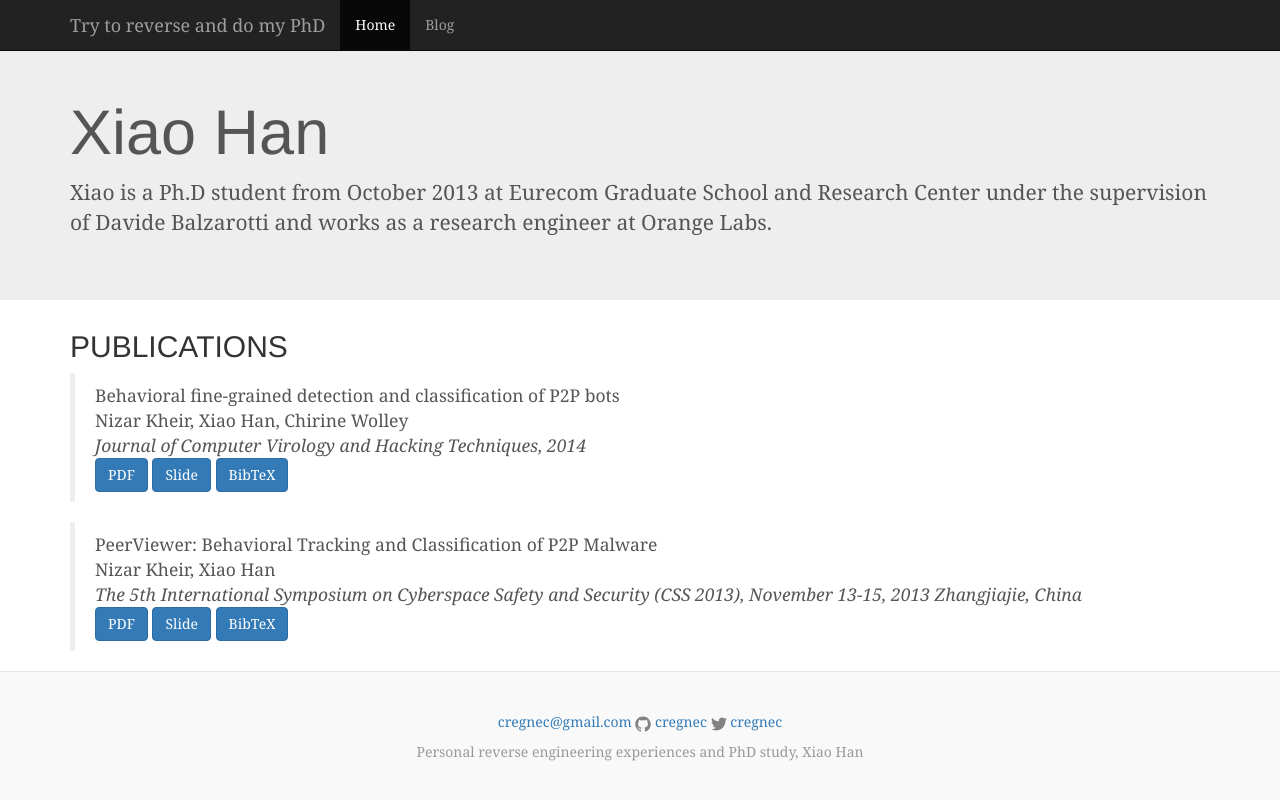
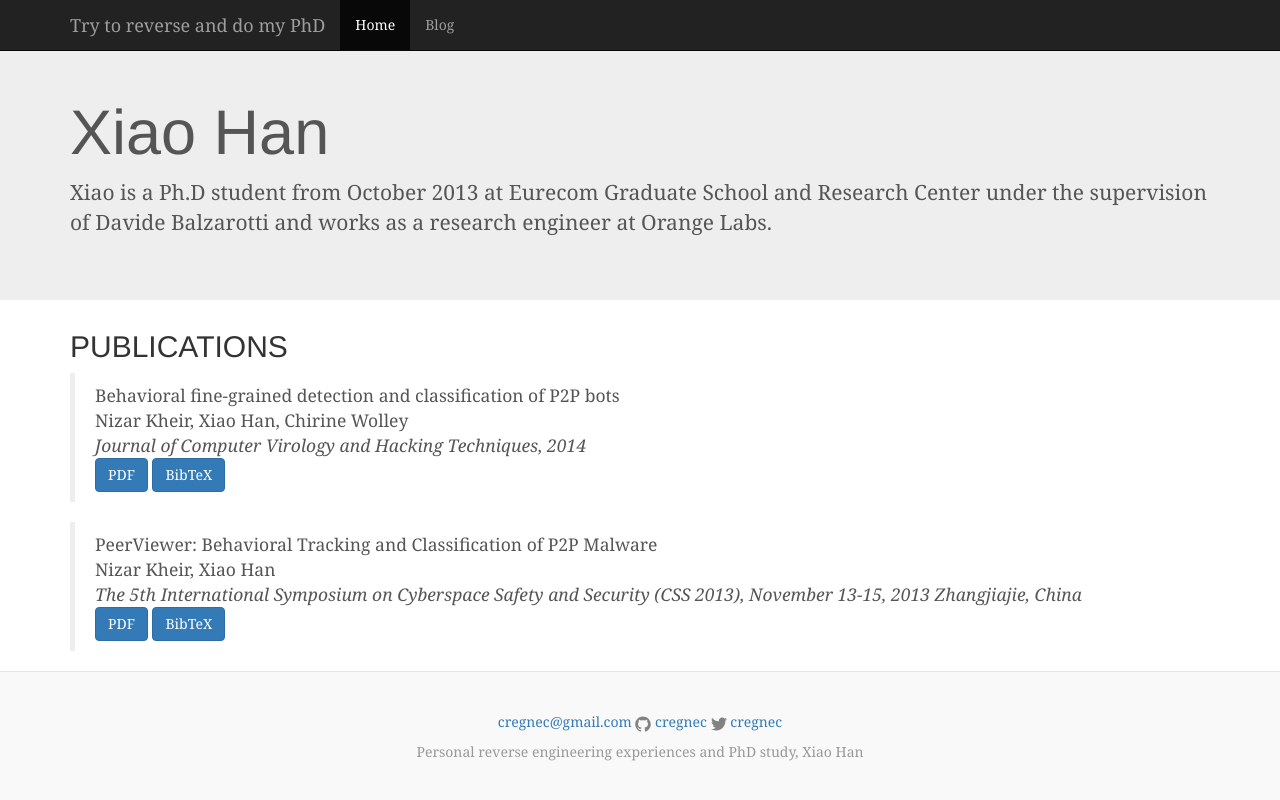
Before and after one commit to cregnec/cregnec.github.io, a Jekyll site: the page built from index.html, in a window 1280 px wide. Shown: the top 800 px of the page. Built offline with Jekyll 4.4.1, drawn with Linux system fonts in a browser that asks for light colours; nearby versions of some CDN libraries.

Commit message:
remove slide button

```diff
--- a/index.html
+++ b/index.html
@@ -21,7 +21,7 @@ layout: default
                 </em>
                 <div>
                     <button class="btn btn-mini btn-primary" type="button">PDF</button>
-                    <button class="btn btn-mini btn-primary" type="button">Slide</button>
+                    <!--<button class="btn btn-mini btn-primary" type="button">Slide</button>-->
                     <button class="btn btn-mini btn-primary" type="button">BibTeX</button>
 
                 </div>
@@ -37,7 +37,7 @@ layout: default
                 </em>
                 <div>
                     <button class="btn btn-mini btn-primary" type="button">PDF</button>
-                    <button class="btn btn-mini btn-primary" type="button">Slide</button>
+                    <!--<button class="btn btn-mini btn-primary" type="button">Slide</button>-->
                     <button class="btn btn-mini btn-primary" type="button">BibTeX</button>
 
                 </div>
```
